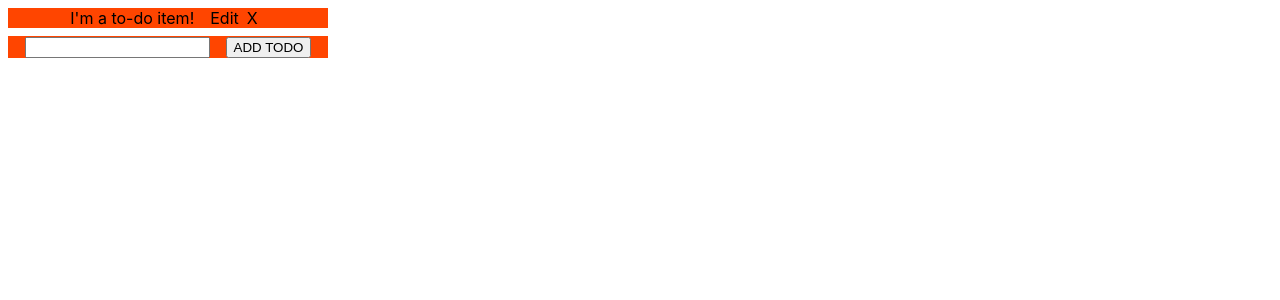
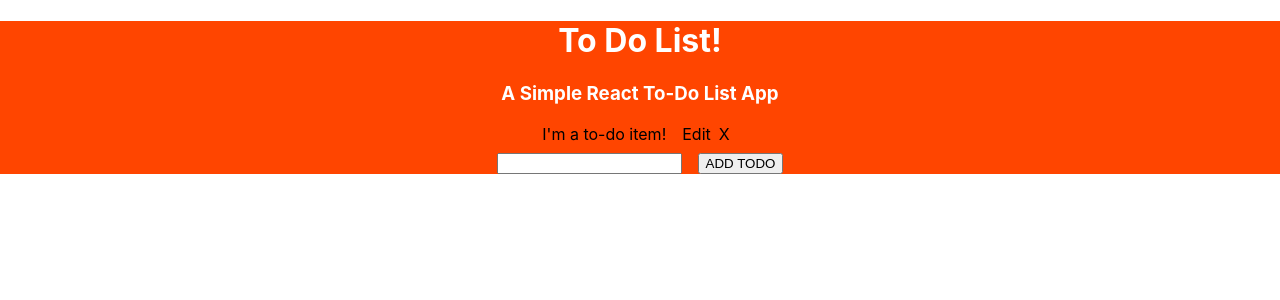
Before and after one commit to Proclus01/to-do-list, a React (Create React App) app: page / in a window 1280 px wide. Shown: the top 300 px of the page. Built offline with nearby package versions, Linux system fonts and the light colour scheme.

Commit message:
add title, subtitle to todolist, add css styling to the todolist component, fix centering

```diff
--- a/src/NewToDoForm.css
+++ b/src/NewToDoForm.css
@@ -1,6 +1,5 @@
 .NewToDoForm {
     display: flex;
-    width: 20em;
     text-align: center;
     justify-content: center;
     background-color: orangered;
--- a/src/ToDo.css
+++ b/src/ToDo.css
@@ -1,7 +1,6 @@
 .ToDo {
     display: flex;
     background-color: orangered;
-    width: 20em;
     text-align: center;
     justify-content: center;
     margin: 0.5em;
--- /dev/null
+++ b/src/ToDoList.css
@@ -0,0 +1,13 @@
+.main-container {
+    background-color: orangered;
+    justify-content: center;
+    text-align: center;
+}
+
+#title {
+    color: white;
+}
+
+#subtitle {
+    color: white;
+}
--- a/src/ToDoList.js
+++ b/src/ToDoList.js
@@ -1,4 +1,5 @@
 import React, { Component } from 'react';
+import './ToDoList.css';
 import ToDo from './ToDo.js';
 import NewToDoForm from './NewToDoForm.js';
 import { v4 as uuidv4 } from 'uuid';
@@ -29,10 +30,10 @@ class ToDoList extends Component {
         )
 
         return (
-            <div>
-                <div>
-                    {todos}
-                </div>
+            <div className="main-container">
+                <h1 id="title">To Do List!</h1>
+                <h3 id="subtitle">A Simple React To-Do List App</h3>
+                {todos}
 
                 <NewToDoForm />
             </div>
```
